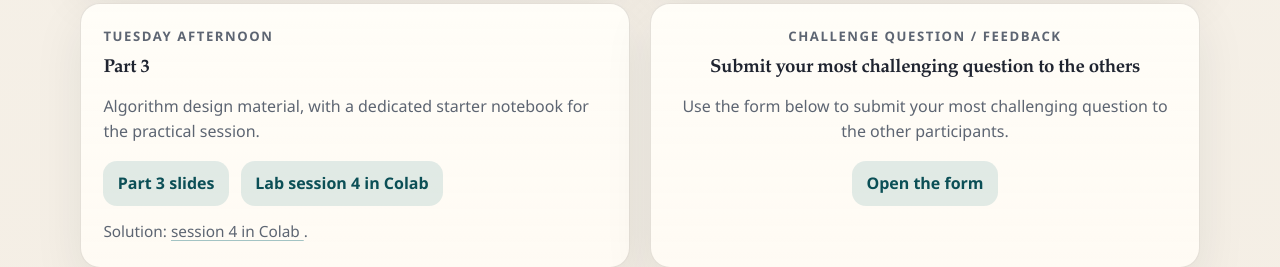
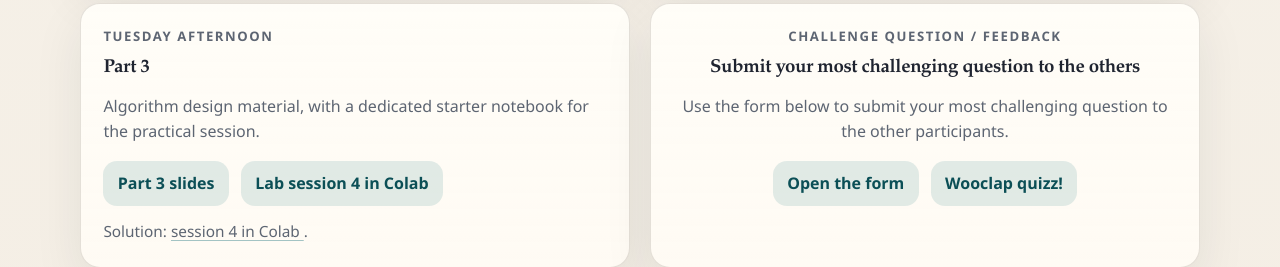
Before and after one commit to PerformanceEstimation/Tutorial-SMAI-MODE, a plain HTML site: page index.html in a window 1280 px wide. Shown: the part 1268-1535 px from the top of the page. Drawn offline with Linux system fonts and the light colour scheme.

Commit message:
Update index.html

```diff
--- a/index.html
+++ b/index.html
@@ -242,6 +242,14 @@
                 >
                   Open the form
                 </a>
+                <a
+                  class="resource-link"
+                  href="https://app.wooclap.com/LQHDXO?from=instruction-slide"
+                  target="_blank"
+                  rel="noopener noreferrer"
+                >
+                  Wooclap quizz!
+                </a>
               </div>
             </article>
           </div>
```
